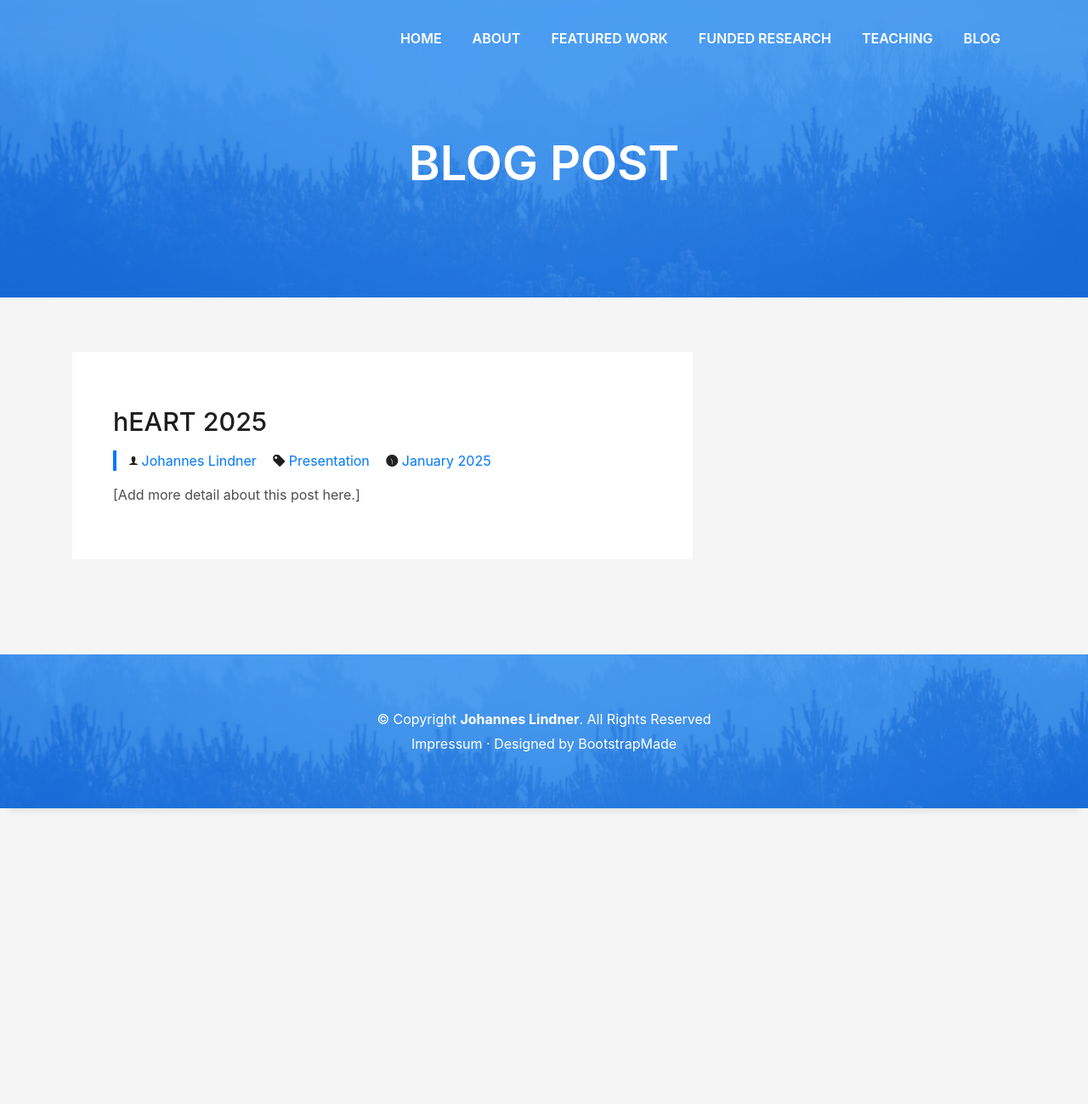
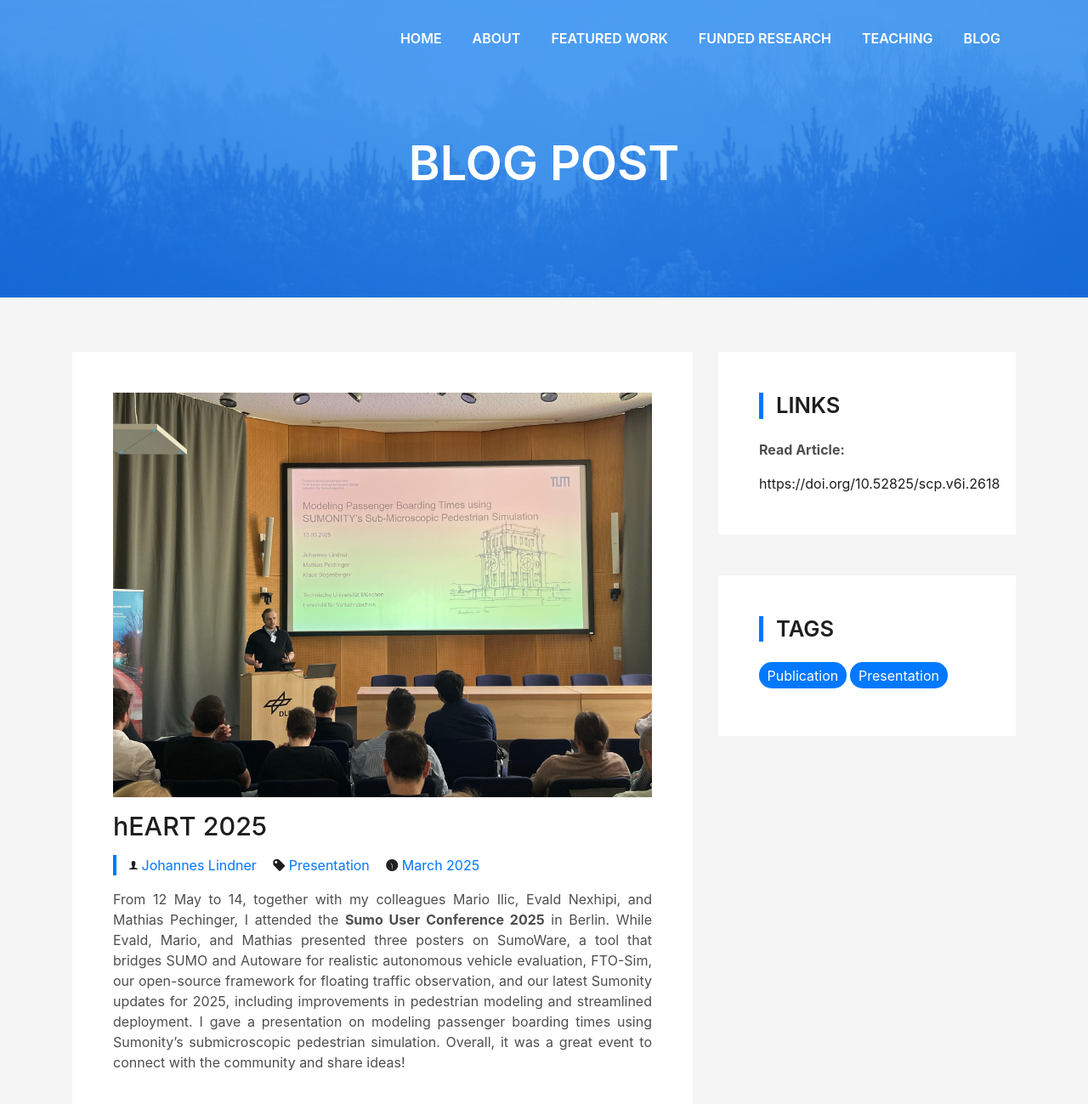
Before and after one commit to johannes-lindner/johannes-lindner.github.io, a Jekyll site: the page built from _posts/2025-01-15-heart-2025.md, in a window 1280 px wide and 1400 px high. Shown: the top 1299 px of the window at 85% size. Built offline with Jekyll 4.4.1, drawn with Linux system fonts in a browser that asks for light colours; some web fonts are replaced.

Commit message:
integration test

```diff
--- a/_posts/2025-01-15-heart-2025.md
+++ b/_posts/2025-01-15-heart-2025.md
@@ -2,6 +2,14 @@
 title: hEART 2025
 category: Presentation
 description: Presenting findings on Human-in-the-Loop simulation and automated vehicle interaction at the hEART conference.
-duration: January 2025
+duration: March 2025
+image: /img/sumo2025.jpeg
+links:
+  - label: Read Article
+    url: https://doi.org/10.52825/scp.v6i.2618
+    text: "https://doi.org/10.52825/scp.v6i.2618"
+tags:
+  - Publication
+  - Presentation
 ---
-[Add more detail about this post here.]
+From 12 May to 14, together with my colleagues Mario Ilic, Evald Nexhipi, and Mathias Pechinger, I attended the **Sumo User Conference 2025** in Berlin. While Evald, Mario, and Mathias presented three posters on SumoWare, a tool that bridges SUMO and Autoware for realistic autonomous vehicle evaluation, FTO-Sim, our open-source framework for floating traffic observation, and our latest Sumonity updates for 2025, including improvements in pedestrian modeling and streamlined deployment. I gave a presentation on modeling passenger boarding times using Sumonity's submicroscopic pedestrian simulation. Overall, it was a great event to connect with the community and share ideas!
```
